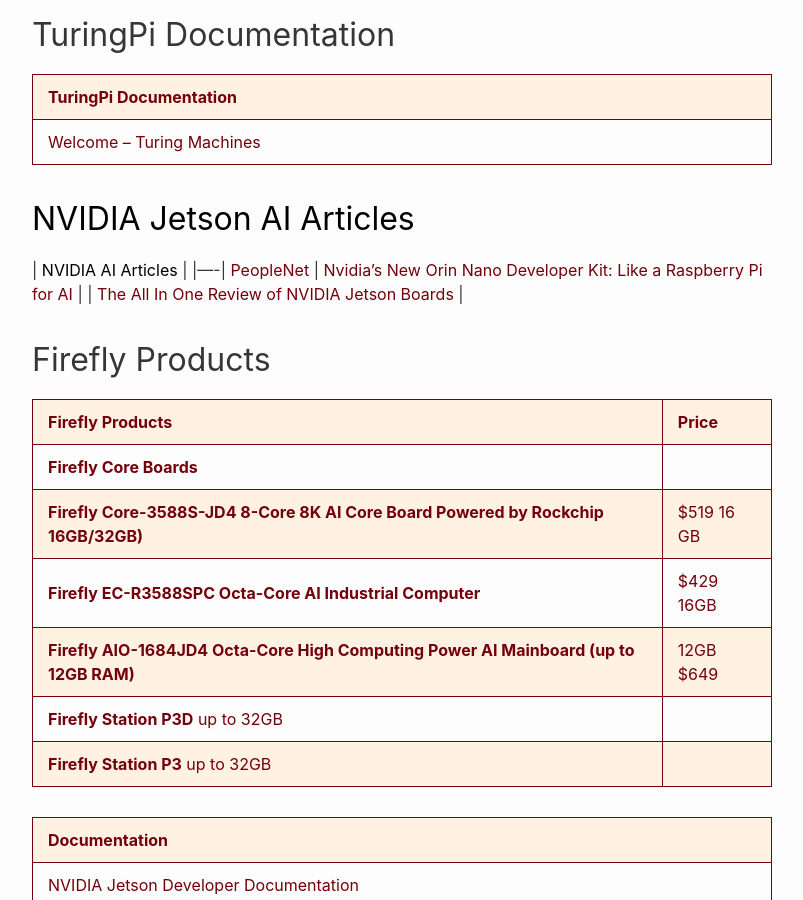
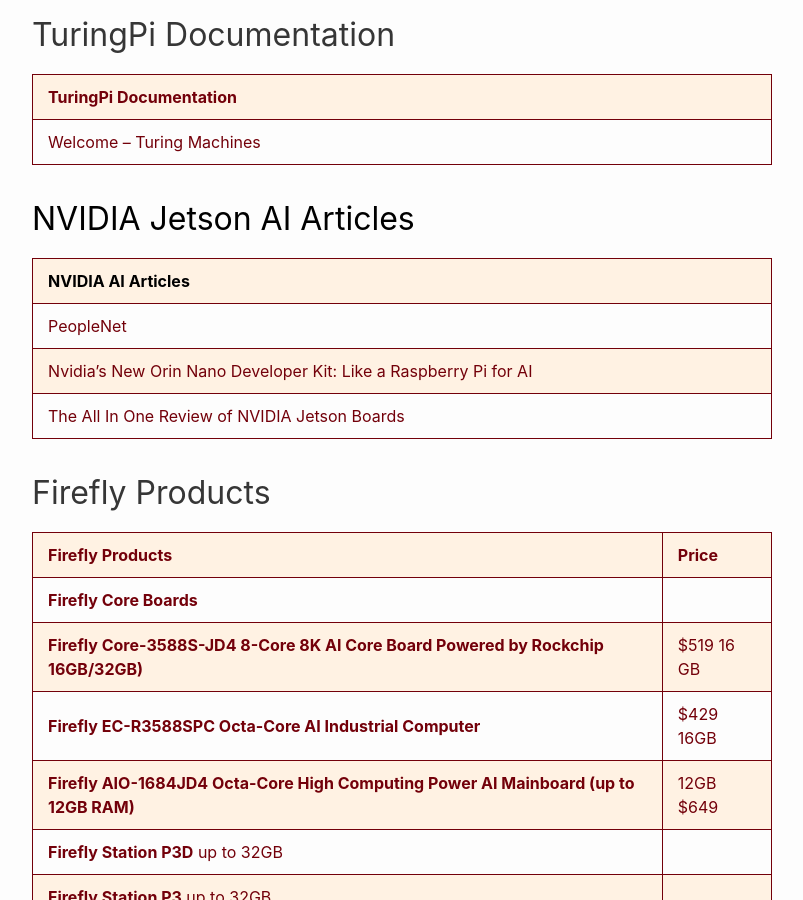
Before and after one commit to RalphHightower/RalphHightower, a Jekyll site: the page built from HardwareProjects.md, in a window 1280 px wide and 900 px high, scrolled down 4652 px. Shown: the whole window, without its empty margins (238-1041 px from the left). Built offline with Jekyll 4.4.1, drawn with Linux system fonts in a browser that asks for light colours; our own code applies the rules of GitHub Pages for plain Markdown files.

```diff
--- a/HardwareProjects.md
+++ b/HardwareProjects.md
@@ -92,7 +92,7 @@ Expansion options
 
 | [NVIDIA AI Articles]() |
 |----|
-[PeopleNet](https://catalog.ngc.nvidia.com/orgs/nvidia/teams/tao/models/peoplenet)
+| [PeopleNet](https://catalog.ngc.nvidia.com/orgs/nvidia/teams/tao/models/peoplenet) |
 | [Nvidia’s New Orin Nano Developer Kit: Like a Raspberry Pi for AI](https://www.tomshardware.com/news/nvidias-new-orin-nano-developer-kit-like-a-raspberry-pi-for-ai) |
 | [The All In One Review of NVIDIA Jetson Boards](https://www.iotworlds.com/the-all-in-one-review-of-nvidia-jetson-boards/) |
 
```
